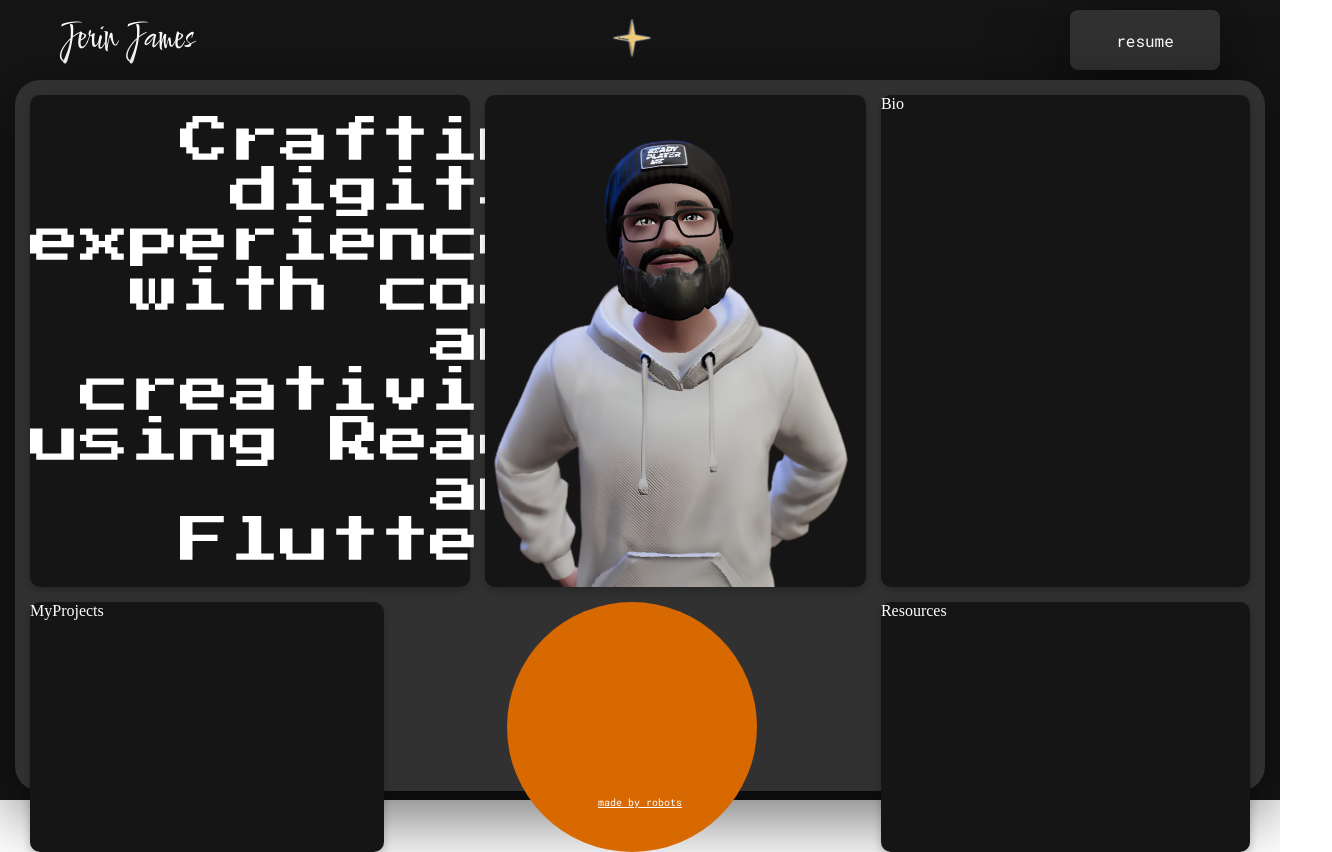
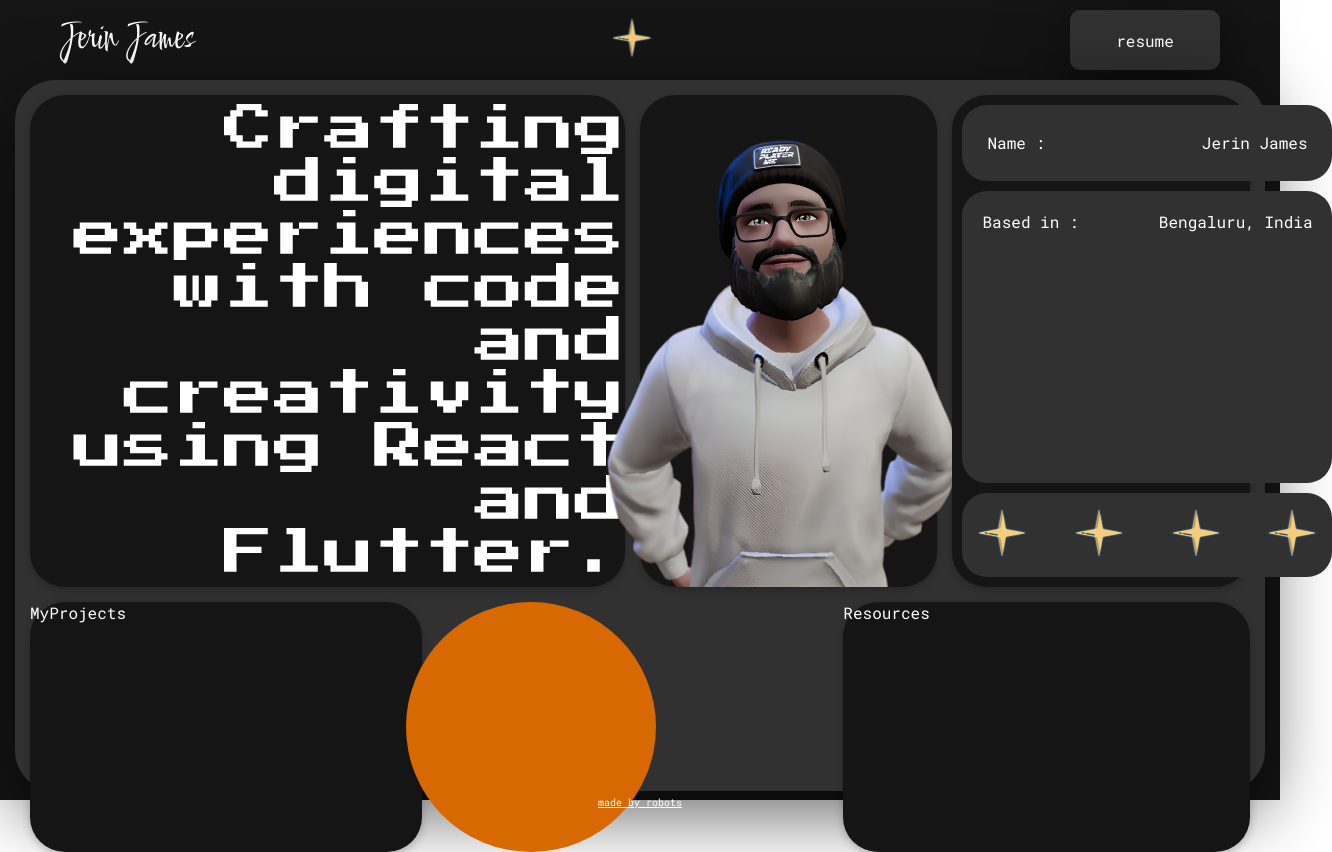
Before and after one commit to jerinzech/portfolio-2024-v1, a React (Vite) app: page / in a window 1280 px wide. Shown: the whole page, 1332 px wide, since content can reach past the window. Built offline with nearby package versions, Linux system fonts and the light colour scheme.

Commit message:
fixed border radius

```diff
--- a/src/components/Body.css
+++ b/src/components/Body.css
@@ -1,15 +1,17 @@
 .body-view {
+  font-family: "Roboto Mono", monospace;
+
   height: 90%;
   margin: 5px 10px;
   padding: 15px;
-  border-radius: 25px;
+  border-radius: 40px;
   box-shadow: rgba(0, 0, 0, 0.56) 0px 22px 70px 4px;
   background-color: #313131;
 
   /* Body grid layout */
 
   display: grid;
-  grid-template-columns: 2.5fr 0.5fr 2fr 0.5fr 2fr;
+  grid-template-columns: repeat(4, 1fr) repeat(2, 0.5fr) 1fr;
   grid-template-rows: 3fr 2fr;
   grid-column-gap: 15px;
   grid-row-gap: 15px;
@@ -19,18 +21,21 @@
   font-family: "Press Start 2P", system-ui;
   font-size: 50px;
   background-color: #151515;
-  grid-area: 1 / 1 / 2 / 3;
-  border-radius: 10px;
+  grid-area: 1 / 1 / 2 / 4;
+  border-radius: 35px;
   box-shadow: rgba(0, 0, 0, 0.24) 0px 3px 8px;
   text-align: end;
   display: flex;
   align-items: center;
+
+  letter-spacing: 0.125px;
+  line-height: 53px;
 }
 
 .avatar-block {
   background-color: #151515;
-  grid-area: 1 / 3 / 2 / 4;
-  border-radius: 10px;
+  grid-area: 1 / 4 / 2 / 6;
+  border-radius: 35px;
   box-shadow: rgba(0, 0, 0, 0.24) 0px 3px 8px;
   display: flex;
   justify-content: center;
@@ -43,18 +48,94 @@
 
 .bio-block {
   background-color: #151515;
-  grid-area: 1 / 4 / 2 / 6;
-  border-radius: 10px;
+  grid-area: 1 / 6 / 2 / 8;
+  border-radius: 35px;
+  box-shadow: rgba(0, 0, 0, 0.24) 0px 3px 8px;
+
+  display: grid;
+  grid-template-columns: 1fr;
+  grid-template-rows: 0.3fr 1fr 0.3fr;
+  grid-column-gap: 0px;
+  grid-row-gap: 0px;
+}
+
+.bio-name {
+  grid-area: 1 / 1 / 2 / 2;
+  /* height: 15%; */
+
+  border-radius: 25px;
+  margin: 10px 10px 5px 10px;
+  padding: 25px;
+
+  display: flex;
+  flex-direction: row;
+  justify-content: space-between;
+  align-items: center;
+
+  background-color: #313131;
+}
+.bio-location {
+  grid-area: 2 / 1 / 3 / 2;
+  /* height: 70%; */
+
+  display: flex;
+  flex-direction: column;
+  /* justify-content: center; */
+  /* align-items: center; */
+  border-radius: 25px;
+  margin: 5px 10px 5px 10px;
+  /* padding: 10px; */
+
+  background-color: #313131;
+}
+.bio-location-text {
+  margin: 10px 10px 5px 10px;
+  padding: 10px;
+  display: flex;
+  flex-direction: row;
+  justify-content: space-between;
+  align-items: center;
+
+  /* background-color: pink; */
+}
+.bio-location-map {
+  margin: 5px 10px 10px 10px;
+  padding: 10px;
+  display: flex;
+  flex-direction: row;
+  justify-content: space-between;
+  align-items: center;
+  height: 220px;
+  width: 350px;
+
+  /* background-color: yellow; */
+}
+
+.bio-social {
+  grid-area: 3 / 1 / 4 / 2;
+  /* height: 15%; */
+
+  border-radius: 25px;
+  margin: 5px 10px 10px 10px;
+  padding: 15px;
+
+  display: flex;
+  flex-direction: row;
+  justify-content: space-between;
+  align-items: center;
+
+  background-color: #313131;
+}
+
+.myprojects-block {
+  background-color: #151515;
+  grid-area: 2 / 1 / 3 / 3;
+  border-radius: 35px;
   box-shadow: rgba(0, 0, 0, 0.24) 0px 3px 8px;
 }
-.myprojects-block {
-  background-color: #151515;
-  grid-area: 2 / 1 / 3 / 2;
-  border-radius: 10px;
-  box-shadow: rgba(0, 0, 0, 0.24) 0px 3px 8px;
-}
+
 .easteregg-block {
-  grid-area: 2 / 2 / 3 / 4;
+  grid-area: 2 / 2 / 3 / 5;
   display: flex;
   justify-content: center;
   align-items: center;
@@ -69,7 +150,7 @@
 
 .resources-block {
   background-color: #151515;
-  grid-area: 2 / 4 / 3 / 6;
-  border-radius: 10px;
+  grid-area: 2 / 5 / 3 / 8;
+  border-radius: 35px;
   box-shadow: rgba(0, 0, 0, 0.24) 0px 3px 8px;
 }
--- a/src/components/Header.css
+++ b/src/components/Header.css
@@ -28,7 +28,7 @@
   justify-content: center;
   align-items: center;
   flex-shrink: 0;
-  border-radius: 8px;
+  border-radius: 10px;
   background: #313131;
   box-shadow: rgba(0, 0, 0, 0.56) 0px 22px 70px 4px;
 }
--- a/src/components/body_components/Bio.jsx
+++ b/src/components/body_components/Bio.jsx
@@ -1,7 +1,36 @@
 import React from 'react'
+import FPStar from '../../assets/four-point-star.png' ;
 
 export default function Bio() {
   return (
-    <div className='bio-block'>Bio</div>
+    <div className='bio-block'>
+      <div className="bio-name">
+        <p className='bio-tag'>Name :</p>
+        <p>Jerin James</p>
+      </div>
+      <div className="bio-location">
+        <div className="bio-location-text">
+          <p className='bio-tag'>Based in :</p>
+          <p>Bengaluru, India</p>
+        </div>
+        <div className="bio-location-map"></div>
+
+
+      </div>
+      <div className="bio-social">
+        <div className="github">
+          <img src={FPStar} alt="Four Point Star" />
+        </div>
+        <div className="linkedIn">
+          <img src={FPStar} alt="Four Point Star" />
+          </div>
+        <div className="twitter">
+          <img src={FPStar} alt="Four Point Star" />
+          </div>
+        <div className="instagram">
+          <img src={FPStar} alt="Four Point Star" />
+          </div>
+      </div>
+    </div>
   )
 }
```
